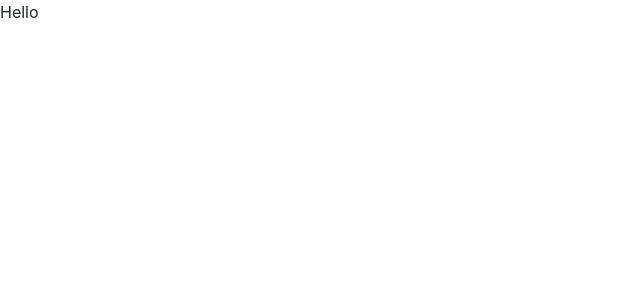
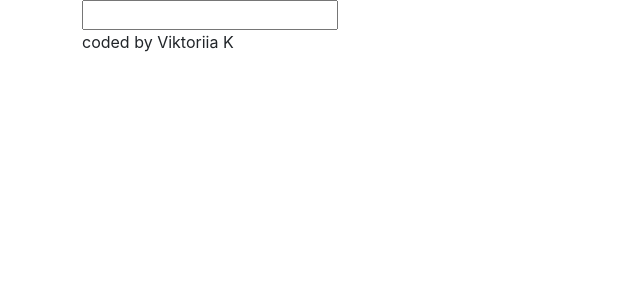
Before and after one commit to Victoria123654/react-dictionary, a React (Create React App) app: page / in a window 1280 px wide. Shown: the top 300 px of the page, without its empty margins (0-640 px from the left). Built offline with nearby package versions, Linux system fonts and the light colour scheme.

Commit message:
search engine

```diff
--- a/src/App.js
+++ b/src/App.js
@@ -1,12 +1,15 @@
-
+import Dictionary from "./Dictionary.js"
 import './App.css';
 
 function App() {
   return (
-    <div className="App">
+    <div className="App container">
       <header className="App-header">
-        Hello
+        <Dictionary />
       </header>
+      <footer>
+        coded by Viktoriia K
+      </footer>
     </div>
   );
 }
--- /dev/null
+++ b/src/Dictionary.js
@@ -0,0 +1,21 @@
+import React, { useState } from "react";
+import "./Dictionary.css"
+
+
+export default function Dictionary() {
+    let [keyword, setKeyword] = useState("")
+    function search(event) {
+        event.preventDefault()
+        alert(`Searching for ${keyword}`)
+    }
+    function updateKeyword(event) {
+        setKeyword(event.target.value)
+    }
+    return (
+        <div className="Dictionary">
+            <form onSubmit={search}>
+                <input type="search" onChange={updateKeyword} />
+            </form>
+        </div>
+    )
+}
```
Also changed, not shown: public/manifest.json, src/Dictionary.css (added).
